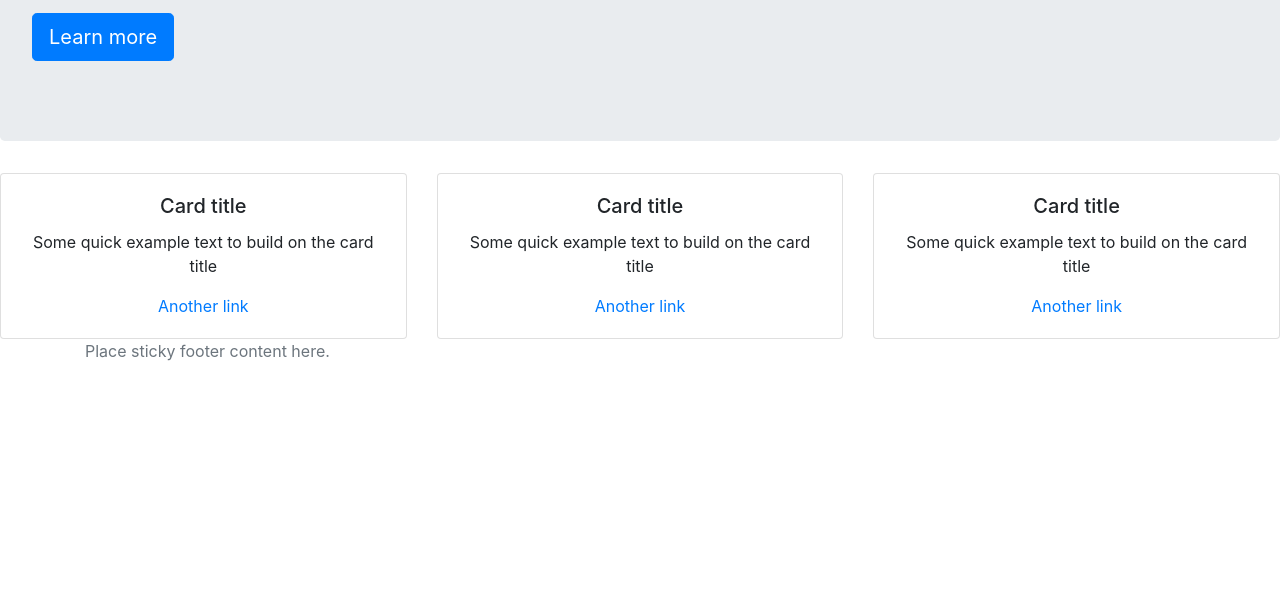
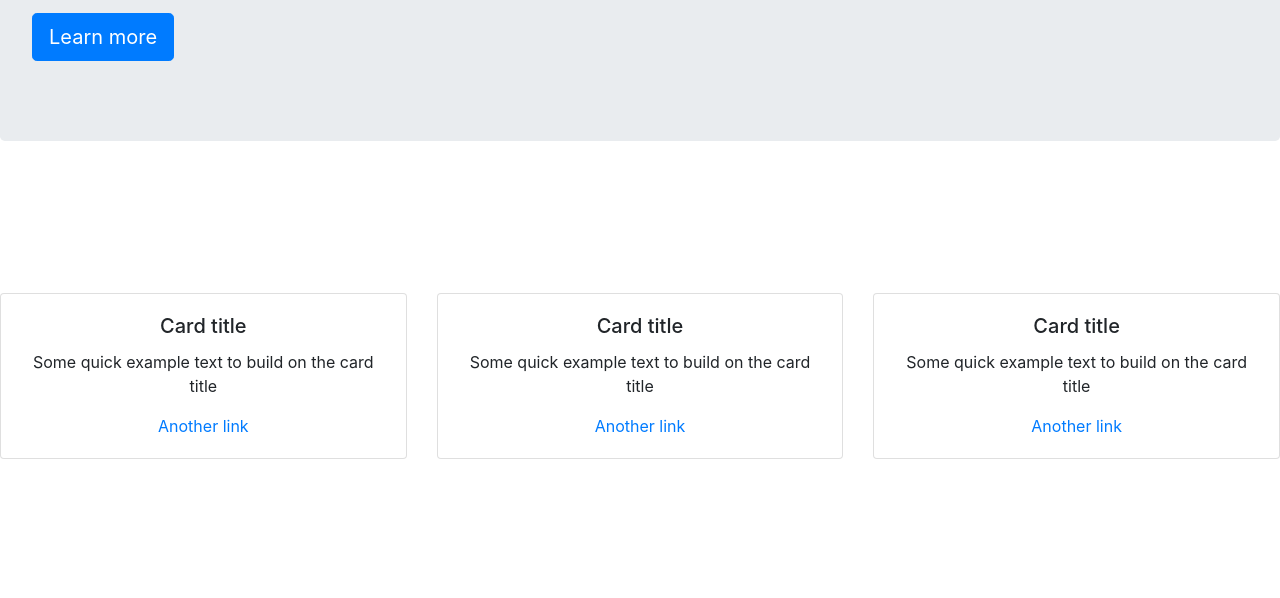
Before and after one commit to adampluth/page-starter, a plain HTML site: page index.html in a window 1280 px wide. Shown: the part 202-800 px from the top of the page. Drawn offline with nearby package versions, Linux system fonts and the light colour scheme; files that its build step writes are made by us from their sources.

Commit message:
Update custom.scss

```diff
--- a/scss/custom.scss
+++ b/scss/custom.scss
@@ -1 +1,5 @@
+// Import bootstrap
 @import "bootstrap/scss/bootstrap";
+
+//Import custom files
+@import "template";
```
